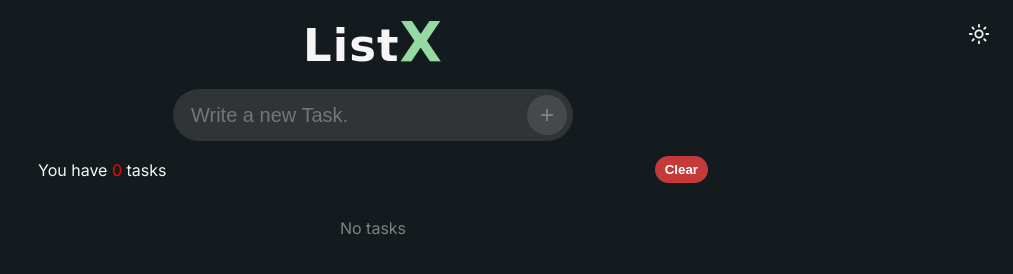
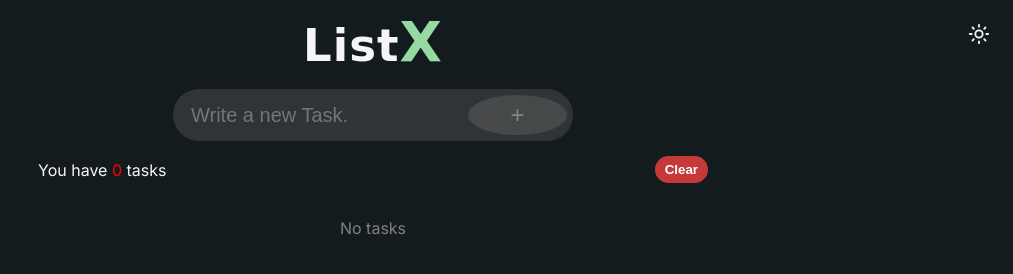
Before and after one commit to MohamedElhdad/todo_list, a plain HTML site: page index.html in a window 1280 px wide. Shown: the whole page, without its empty margins (267-1280 px from the left). Drawn offline with Linux system fonts and the light colour scheme.

Commit message:
Change button to input type submit for task addition

```diff
--- a/index.html
+++ b/index.html
@@ -24,7 +24,7 @@
 	    </h1>
 	    <form>
 	      <input type="text" class="task-input" placeholder="Write a new Task.">
-	      <button type="button" title="Add" class="add">+</button>
+	      <input type="submit" title="Add" class="add" value="+">
 	    </form>
 	  </header>
 
```
